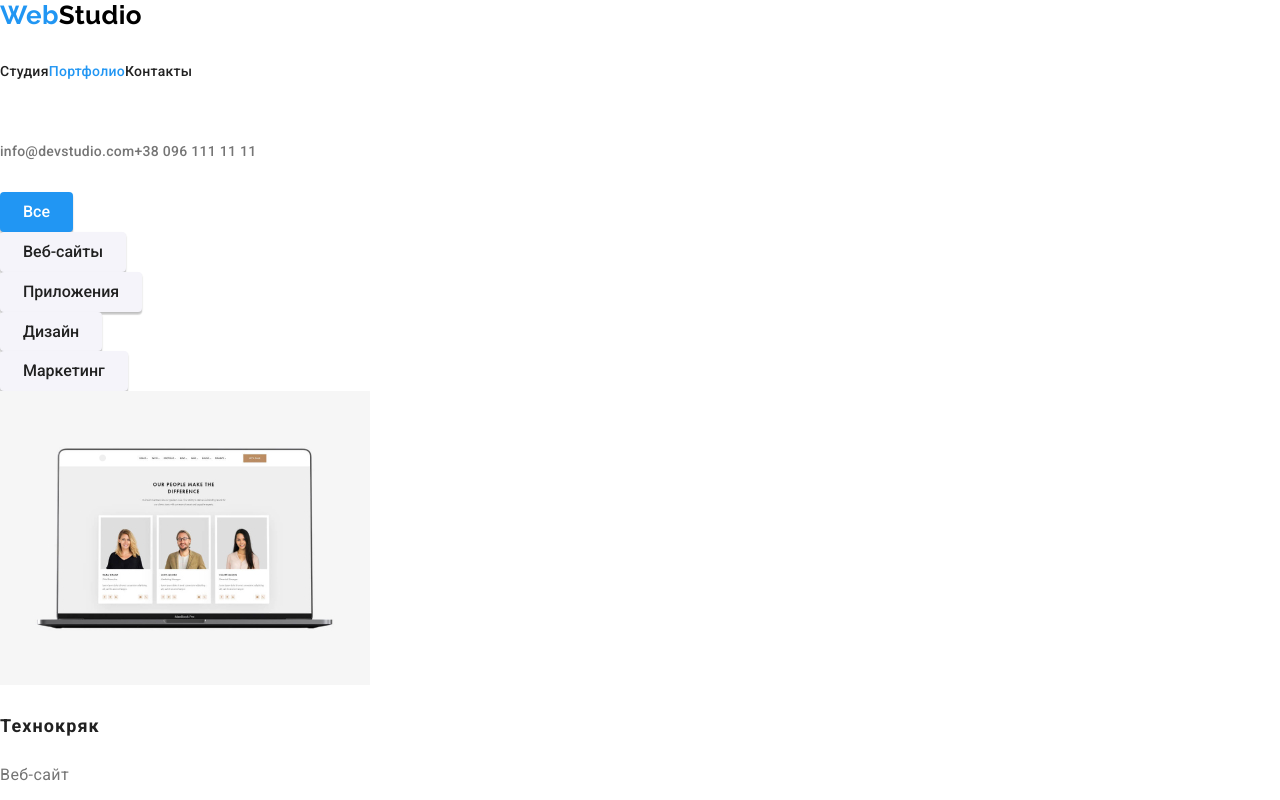
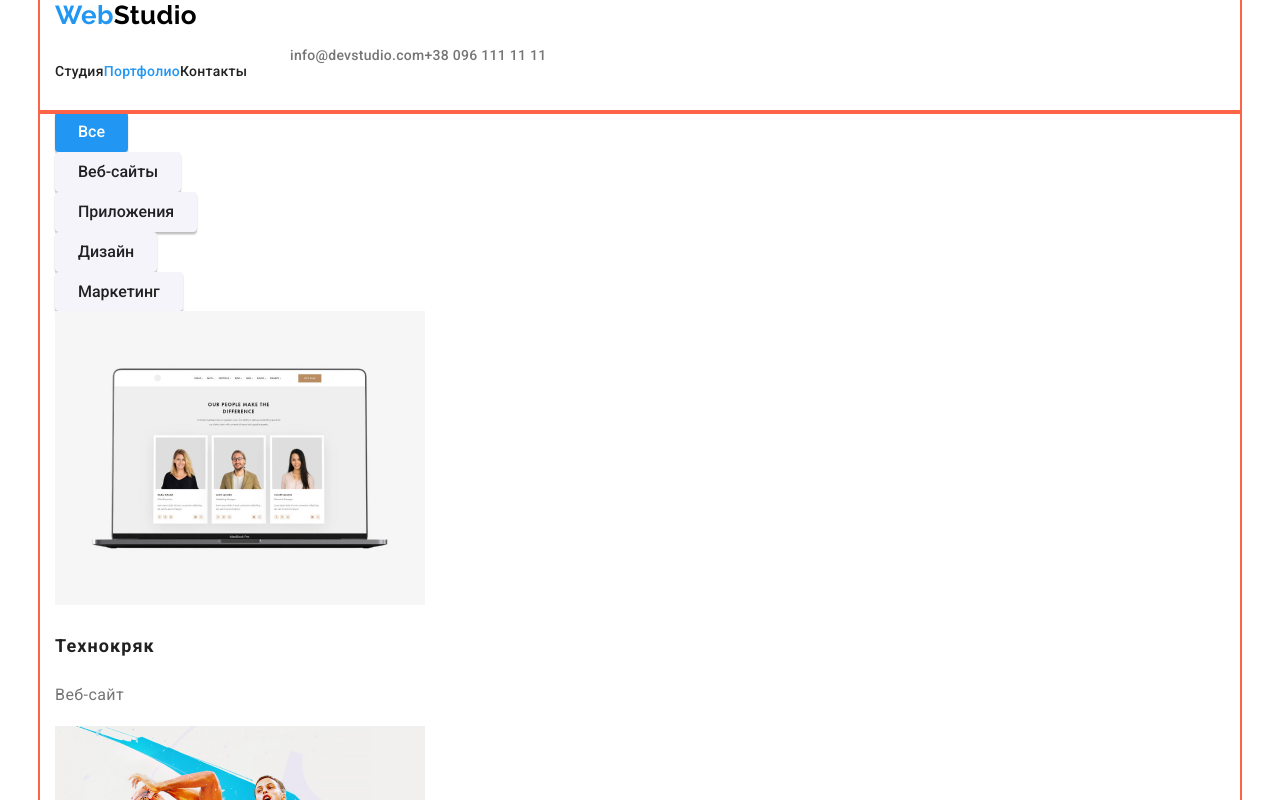
Before and after one commit to AZI-MA/goit-markup-hw-03, a plain HTML site: page portfolio.html in a window 1280 px wide. Shown: the top 800 px of the page. Drawn offline with nearby package versions, Linux system fonts and the light colour scheme.

Commit message:
Update portfolio.html

```diff
--- a/portfolio.html
+++ b/portfolio.html
@@ -14,7 +14,8 @@
 
 <body>
     <!--Верхняя линия-->
-    <header class="header">
+    <header class="page-header">
+    <div class="container">
         <nav>
             <a  href="./index.html" lang="en" class="logo">Web<span class="header-studio">Studio</span>
             </a>
@@ -30,12 +31,14 @@
             <li><a href="" class="link email" lang="en">info@devstudio.com</a></li>
             <li><a href="" class="link phone">+38 096 111 11 11</a></li>
         </ul>
+    </div>
     </header>
 
     <main>
 
         <!--Портфолио-->
         <section>
+           <div class="container">
              <h1 hidden>Список работ</h1>
 
               <!--Фильтры-->
@@ -103,13 +106,14 @@
                     </a>
                 </li>
              </ul>
-
+           </div>
         </section>
 
         </main>
 
         <!--Подвал-->
     <footer class="footer">
+     <div class="container">
         <a href="/" lang="en" class="logo">Web<span class="footer-studio">Studio</span> </a>
 
         <address class="address">г. Киев, пр-т Леси Украинки, 26</address>
@@ -118,7 +122,7 @@
             <li><a href="" class="contacts" lang="en">info@devstudio.com </a></li>
             <li><a href="" class="contacts">+38 096 111 11 11</a></li>
         </ul>
-
+     </div>
     </footer>
         </body>
 
```
Lines whose indentation alone changed are shown as unchanged.
